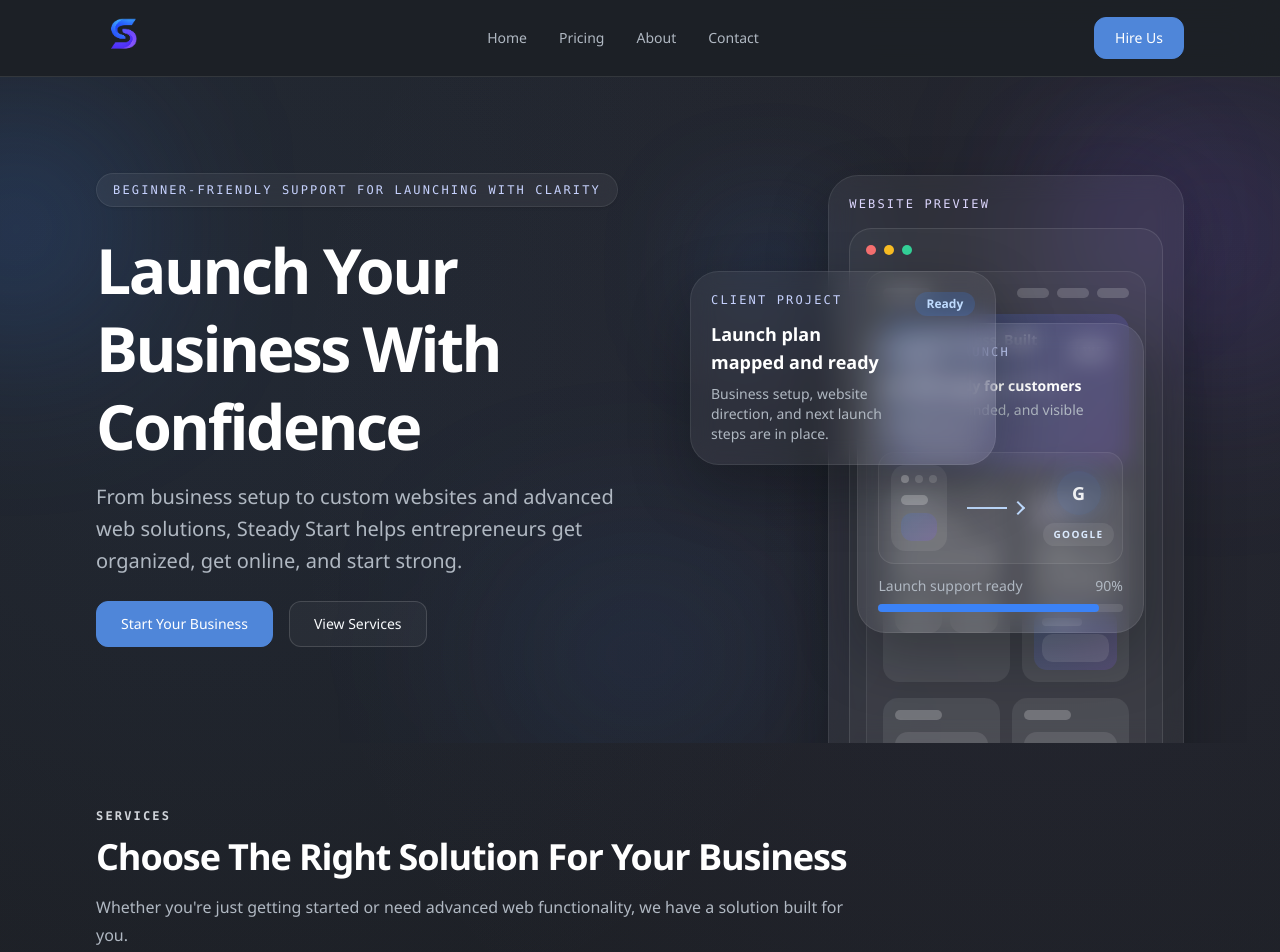
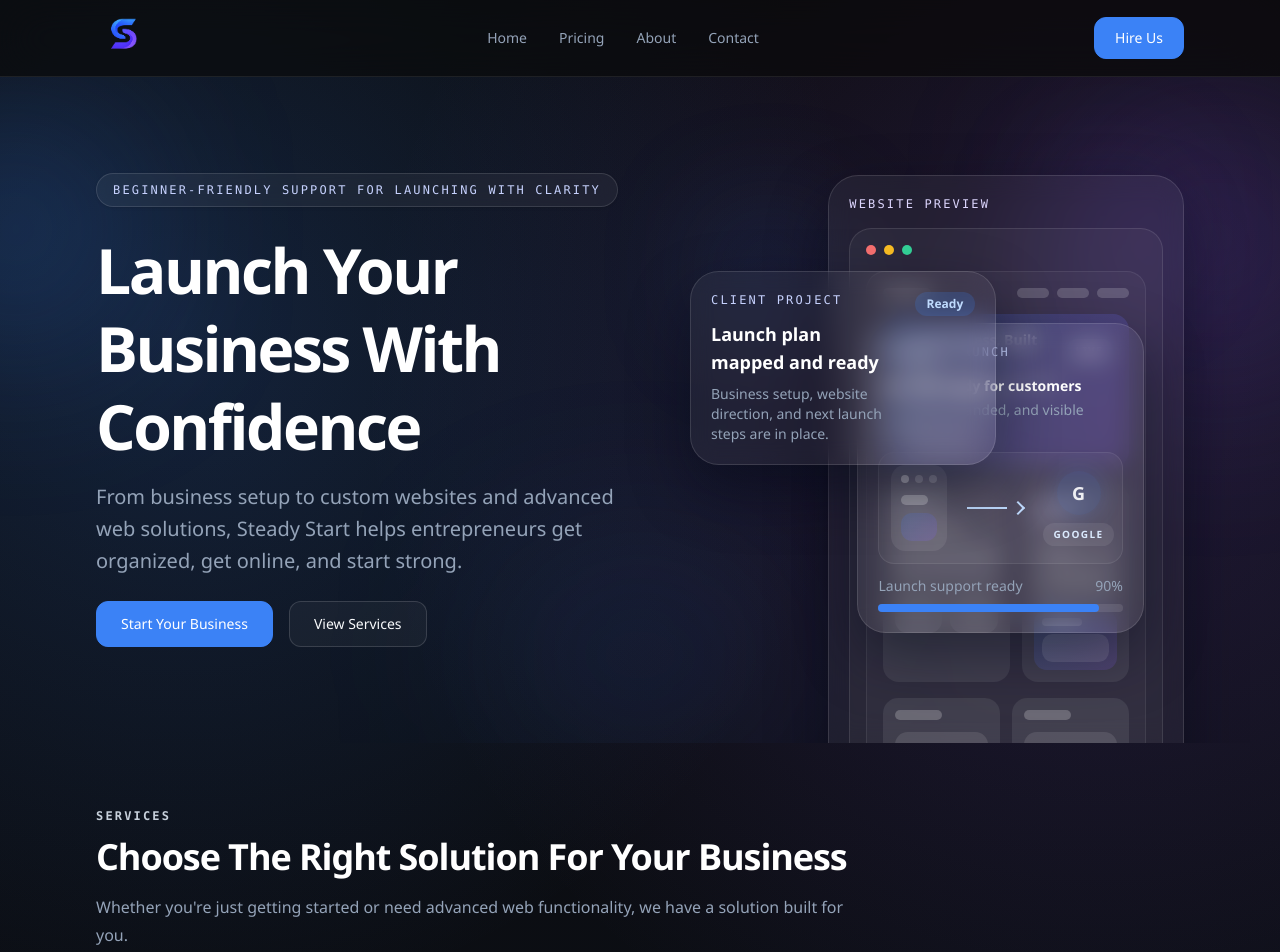
Before and after one commit to MySaaS1023/SS, a Next.js app: page / in a window 1280 px wide. Shown: the top 952 px of the page. Built offline with nearby package versions, Linux system fonts and the light colour scheme.

Commit message:
Add files via upload

```diff
--- a/app/globals.css
+++ b/app/globals.css
@@ -1,20 +1,20 @@
 @import "tailwindcss";
 
 :root {
-  --background: #1c1f24;
-  --surface: rgba(255, 255, 255, 0.065);
-  --surface-cream: rgba(40, 44, 51, 0.94);
-  --surface-muted: rgba(31, 34, 40, 0.96);
+  --background: #0a0a0a;
+  --surface: rgba(255, 255, 255, 0.05);
+  --surface-cream: rgba(15, 23, 42, 0.88);
+  --surface-muted: rgba(17, 24, 39, 0.92);
   --foreground: #f8fafc;
-  --navy: #262a31;
-  --navy-dark: #16181d;
-  --muted: #b0b8c2;
-  --line: rgba(255, 255, 255, 0.14);
-  --card: rgba(255, 255, 255, 0.065);
-  --accent: #4f86d9;
-  --accent-strong: #8d79cf;
-  --accent-soft: rgba(79, 134, 217, 0.12);
-  --shadow: 0 24px 60px rgba(7, 9, 12, 0.3);
+  --navy: #0f172a;
+  --navy-dark: #050816;
+  --muted: #94a3b8;
+  --line: rgba(255, 255, 255, 0.12);
+  --card: rgba(255, 255, 255, 0.05);
+  --accent: #3b82f6;
+  --accent-strong: #8b5cf6;
+  --accent-soft: rgba(59, 130, 246, 0.12);
+  --shadow: 0 24px 60px rgba(2, 6, 23, 0.45);
 }
 
 * {
@@ -29,10 +29,10 @@ body {
   margin: 0;
   min-height: 100vh;
   background:
-    radial-gradient(circle at 16% 10%, rgba(79, 134, 217, 0.07), transparent 24%),
-    radial-gradient(circle at 82% 14%, rgba(141, 121, 207, 0.06), transparent 26%),
-    radial-gradient(circle at 50% 100%, rgba(255, 255, 255, 0.03), transparent 30%),
-    linear-gradient(180deg, #202329 0%, #17191e 100%);
+    radial-gradient(circle at 14% 10%, rgba(59, 130, 246, 0.2), transparent 22%),
+    radial-gradient(circle at 86% 12%, rgba(139, 92, 246, 0.18), transparent 24%),
+    radial-gradient(circle at 50% 100%, rgba(59, 130, 246, 0.08), transparent 30%),
+    linear-gradient(180deg, #0a0a0a 0%, #0f172a 100%);
   color: var(--foreground);
   font-family: "Avenir Next", "Segoe UI", "Helvetica Neue", sans-serif;
 }
@@ -54,19 +54,18 @@ textarea {
 }
 
 .glass-panel {
-  background: rgba(255, 255, 255, 0.055);
-  border: 1px solid rgba(255, 255, 255, 0.08);
+  background: rgba(255, 255, 255, 0.05);
   backdrop-filter: blur(12px);
   -webkit-backdrop-filter: blur(12px);
 }
 
 .glass-card {
-  background: rgba(255, 255, 255, 0.06);
-  border: 1px solid rgba(255, 255, 255, 0.1);
+  background: rgba(255, 255, 255, 0.05);
+  border: 1px solid rgba(255, 255, 255, 0.08);
   border-radius: 1rem;
   backdrop-filter: blur(12px);
   -webkit-backdrop-filter: blur(12px);
-  box-shadow: 0 18px 36px rgba(7, 9, 12, 0.22);
+  box-shadow: 0 18px 36px rgba(2, 6, 23, 0.28);
 }
 
 .section-kicker {
@@ -76,7 +75,7 @@ textarea {
   font-weight: 600;
   letter-spacing: 0.18em;
   text-transform: uppercase;
-  color: #d1d5db;
+  color: #c8d1dc;
 }
 
 .force-white-btn,
--- a/components/site-footer.tsx
+++ b/components/site-footer.tsx
@@ -19,7 +19,7 @@ const footerNavLinks = [
 
 export function SiteFooter() {
   return (
-    <footer className="border-t border-[rgba(255,255,255,0.1)] bg-[linear-gradient(180deg,#202329,#16181d)] text-white">
+    <footer className="border-t border-[rgba(255,255,255,0.08)] bg-[linear-gradient(180deg,#070b14,#050816)] text-white">
       <PageContainer className="grid gap-10 py-12 md:grid-cols-[1.4fr_0.9fr_0.9fr] md:gap-8">
         <div className="space-y-4 md:pr-8">
           <Logo />
--- a/components/site-header.tsx
+++ b/components/site-header.tsx
@@ -16,7 +16,7 @@ export function SiteHeader() {
   }
 
   return (
-    <header className="sticky top-0 z-50 border-b border-[rgba(255,255,255,0.1)] bg-[rgba(28,31,36,0.78)] backdrop-blur-xl">
+    <header className="sticky top-0 z-50 border-b border-[rgba(255,255,255,0.08)] bg-[rgba(10,10,10,0.65)] backdrop-blur-xl">
       <PageContainer className="relative flex items-center justify-between gap-3 py-2 md:gap-5 md:py-2.5">
         <Logo compact />
 
@@ -38,7 +38,7 @@ export function SiteHeader() {
             aria-label="Open menu"
             aria-expanded={isMenuOpen}
             onClick={() => setIsMenuOpen((open) => !open)}
-            className="glass-panel inline-flex h-9 w-9 items-center justify-center rounded-xl border border-[rgba(255,255,255,0.14)] text-white transition hover:border-[rgba(255,255,255,0.24)] md:hidden"
+            className="glass-panel inline-flex h-9 w-9 items-center justify-center rounded-xl border border-[rgba(139,92,246,0.22)] text-white shadow-[0_0_24px_rgba(59,130,246,0.08)] transition hover:border-[rgba(59,130,246,0.28)] md:hidden"
           >
             <span className="sr-only">Open menu</span>
             <div className="flex flex-col gap-1.5">
--- a/lib/styles.ts
+++ b/lib/styles.ts
@@ -1,5 +1,5 @@
 export const primaryButtonClass =
-  "inline-flex items-center justify-center rounded-xl border border-[#4F86D9] bg-[#4F86D9] px-6 py-3 font-medium text-white transition-all duration-200 hover:-translate-y-0.5 hover:bg-[#4377C6] hover:border-[#4377C6] hover:shadow-[0_16px_30px_rgba(79,134,217,0.26)]";
+  "inline-flex items-center justify-center rounded-xl border border-[#3B82F6] bg-[#3B82F6] px-6 py-3 font-medium text-white transition-all duration-200 hover:-translate-y-0.5 hover:bg-[#2563EB] hover:border-[#2563EB] hover:shadow-[0_16px_30px_rgba(59,130,246,0.32)]";
 
 export const secondaryButtonClass =
   "inline-flex items-center justify-center rounded-xl border border-[rgba(255,255,255,0.14)] bg-[rgba(255,255,255,0.04)] px-6 py-3 font-medium text-white transition-all duration-200 hover:-translate-y-0.5 hover:border-[rgba(255,255,255,0.24)] hover:bg-[rgba(255,255,255,0.07)]";
```
